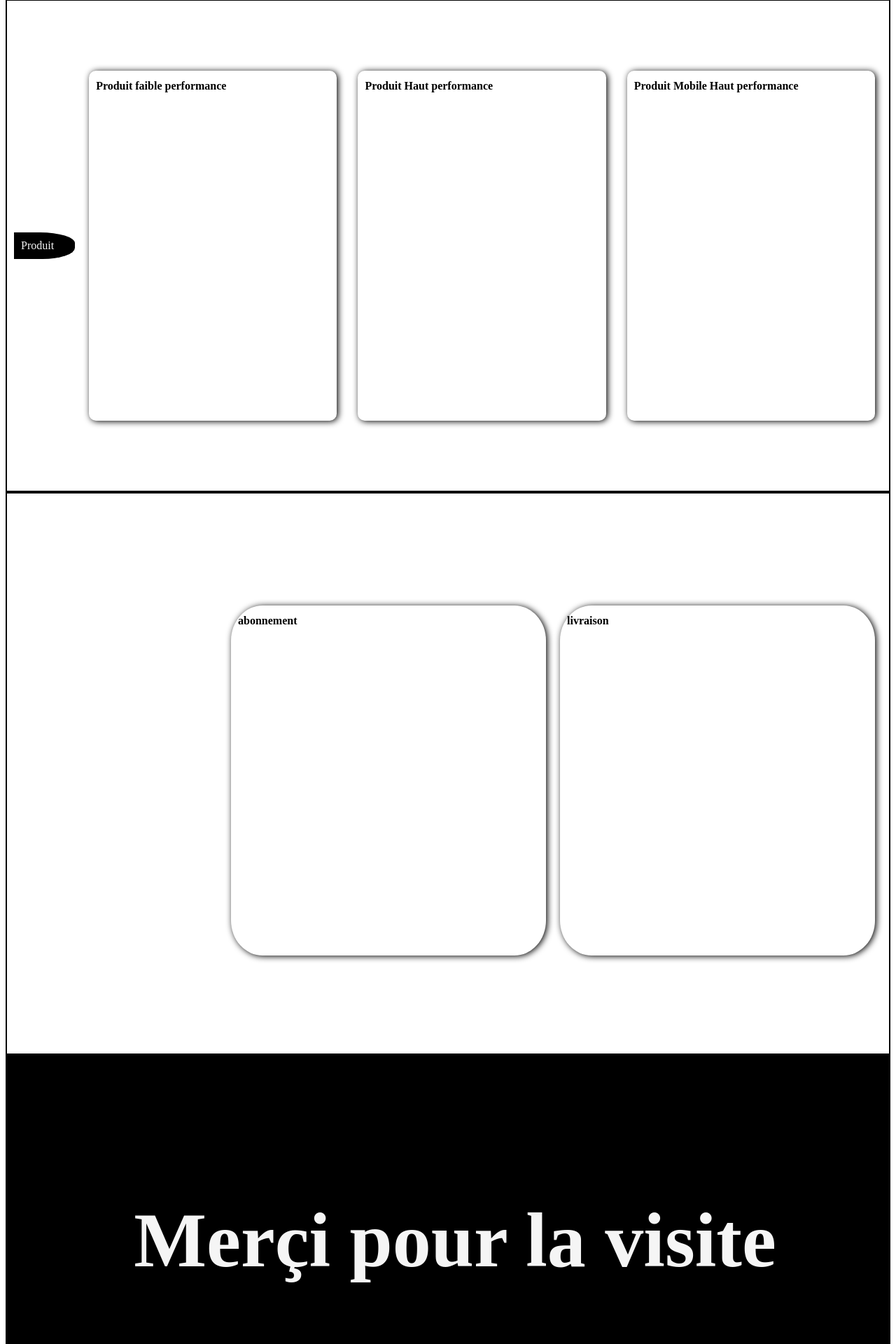
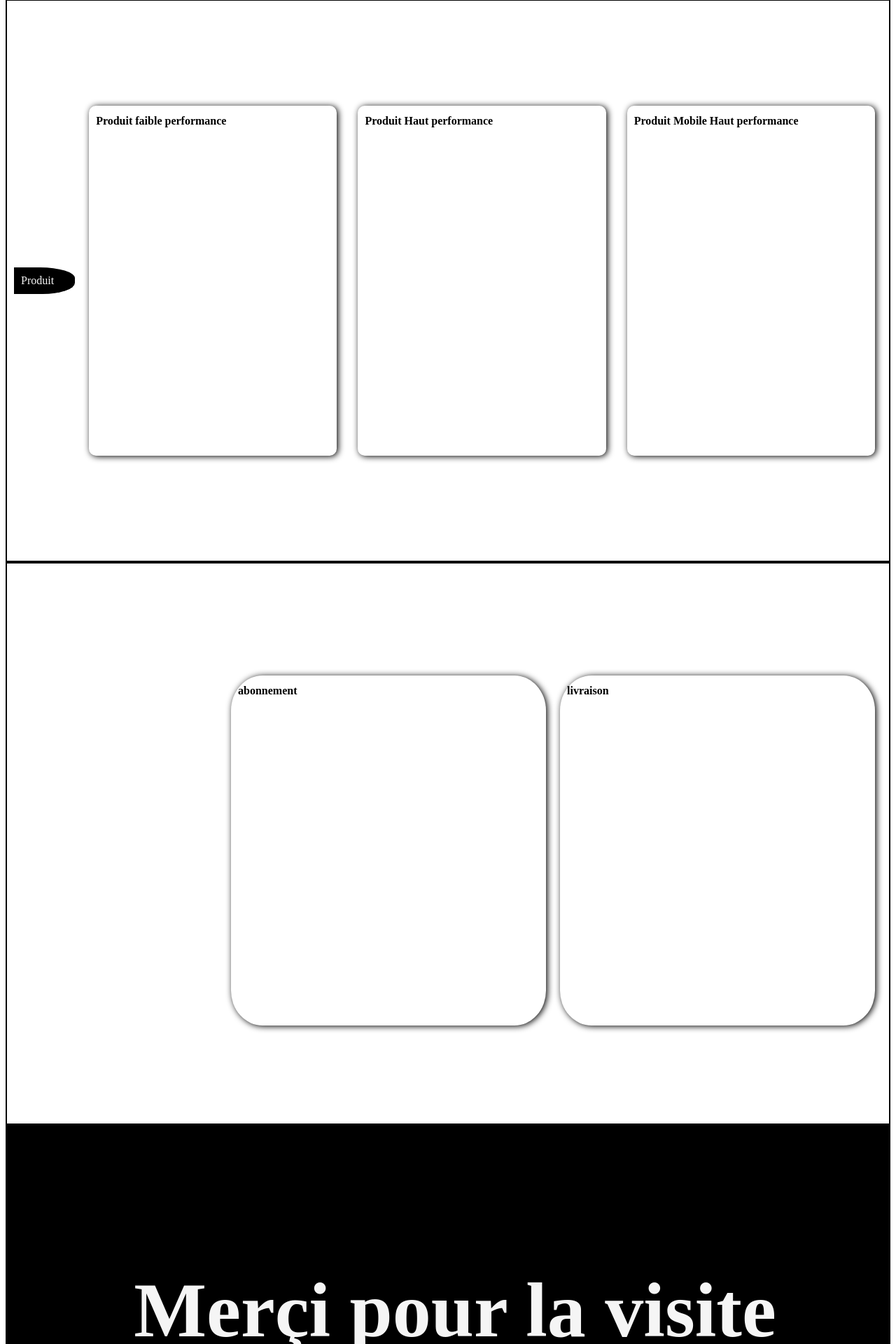
Before and after one commit to SprigganTwelve/project-for-company, a PHP site: page / in a window 1280 px wide. Shown: the part 1617-3537 px from the top of the page at 70% size. Run offline with PHP 8.4, Linux system fonts and the light colour scheme.

Commit message:
ressource

```diff
--- a/Presentation/style.css
+++ b/Presentation/style.css
@@ -4,7 +4,7 @@
 }
 .container {
   overflow-y: scroll;
-  scroll-snap-type: y mandatory;
+  scroll-snap-type: x mandatory;
   scroll-snap-align: center;
 }
 .container div {
@@ -30,6 +30,8 @@
   display: flex;
   align-items: center;
   justify-content: flex-end;
+  background: url(planetConnect.jpg);
+  background-size: cover;
 }
 #second > div {
   border-radius: 10%;
@@ -51,6 +53,7 @@
   flex-direction: row;
   height: 700px;
   gap: 10px;
+  height: 100vh;
   justify-content: center;
   align-items: center;
 }
```
Also changed, not shown: Animation/LINK INFINIT logo v1.jpg (deleted), Connexion/LINK INFINIT logo v1.jpg (deleted), Connexion/sateliteConnect.png (deleted), Home_page/INFINIT_LINK.jpg (deleted), Home_page/fibre-optique.jpg (deleted), NewAccount/LINK INFINIT logo v1.jpg (deleted), PasswordFall/LINK INFINIT logo v1.jpg (deleted), Presentation/LINK INFINIT logo v1.jpg (deleted), Presentation/background1.jpg (deleted), resources/blackModel.png (renamed from Presentation/blackModel.png), resources/fullconnect.jpg (renamed from NewAccount/fullconnect.jpg), resources/planetConnect.jpg (renamed from Connexion/planetConnect.jpg), resources/simplyModel.png (renamed from Presentation/simplyModel.png), 2 other files.
